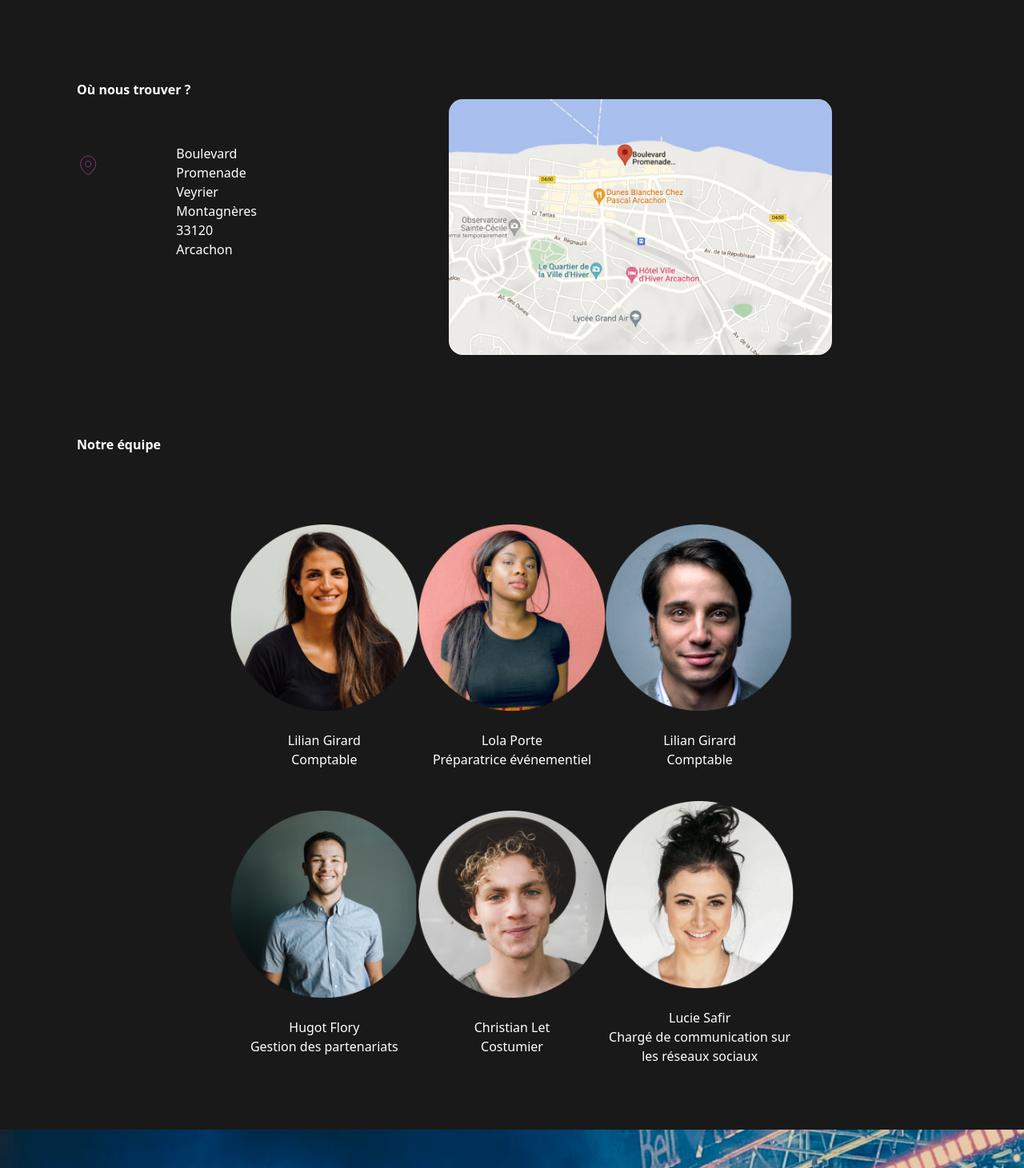
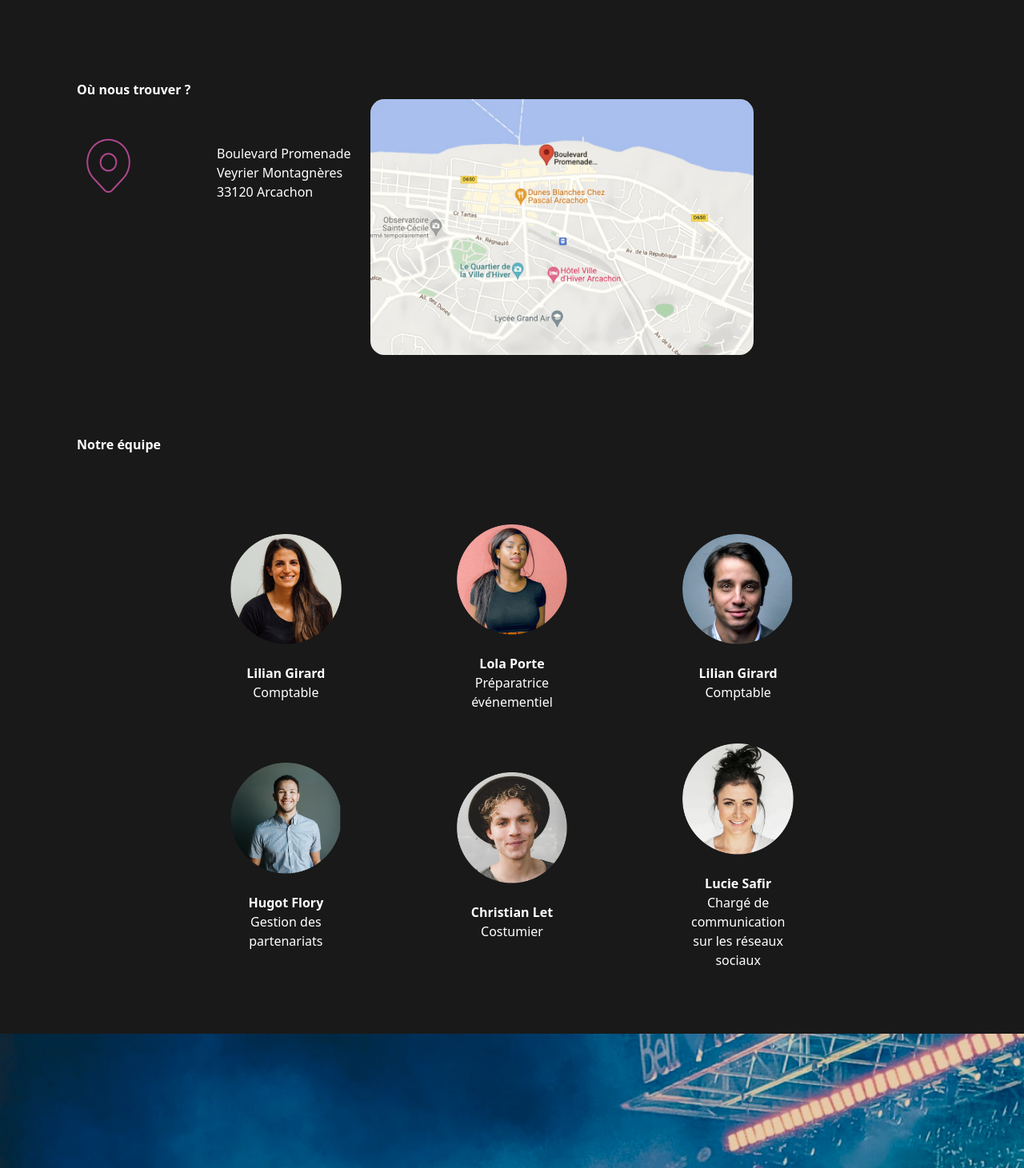
Before and after one commit to Marion-gillot/sae-gillot, a Vue app: page /apropos in a window 1280 px wide. Shown: the part 409-1870 px from the top of the page at 80% size. Built offline with nearby package versions, Linux system fonts and the light colour scheme.

Commit message:
début de responsive

```diff
--- a/src/views/AproposView.vue
+++ b/src/views/AproposView.vue
@@ -1,60 +1,65 @@
 <template>
-   <h1 class="mx-24 mt-20 text-2xl font-bold pt-9">À propos de Sunset</h1>
+   <h1 class="mx-24 mt-20 sm:text-xl md:text-1xl lg:text-2xl font-bold pt-9">À propos de Sunset</h1>
 
    <h2 class="mx-24 mt-20 text-1xl font-bold pt-9">Notre mission</h2>
    <p class="mx-24 mt-10">Nous avons comme mission la musique une source de bien être pour tous, et accessible à tous. Nous nous engageons à aider les plus jeunes à pouvoir participer à nos festivals, afin d’apporter une source d’évasion à travers les musiques de nos artistes les plus talentueux. </p>
 
     <h2 class="mx-24 mt-20 text-1xl font-bold pt-5">Où nous trouver ?</h2>
 
+
+
+    <div class="grid grid-cols-2 md:grid-cols-1 sm:grid-cols-1 gap-x-4">
         <div class="flex">
             <LocalisationView class="mx-24 mt-10"/>
             <p class="mt-14 w-48">Boulevard Promenade Veyrier Montagnères 33120 Arcachon</p>
-    <img src="/img/map.jpg" class="rounded-10xl mx-60 h-80" alt="carte du lieu du festival">
+            <img src="/img/map.jpg" class="rounded-10xl h-80" alt="carte du lieu du festival">
         </div>
+    </div>
+
 
  <h2 class="mx-24 mt-20 text-1xl font-bold pt-5">Notre équipe</h2>
 
- <div class="mx-72 mt-12 grid grid-cols-3">
+ <div class="mx-72 mt-12 grid grid-cols-1 md:grid-cols-3 sm:grid-cols-2 gap-x-36 justify-items-center">
       <div class="place-content-center mt-10">
          <img src="/img/bulle-1.png" alt="travailleur 3">
-         <p class="text-center mt-6">Lilian Girard</p>
+         <p class="text-center mt-6 font-bold">Lilian Girard</p>
          <p class="text-center">Comptable</p>
      </div>
 
       <div class="place-content-center mt-10">
          <img src="/img/bulle-2.png" alt="travailleur 3">
-         <p class="text-center mt-6">Lola Porte</p>
+         <p class="text-center mt-6 font-bold">Lola Porte</p>
          <p class="text-center">Préparatrice événementiel</p>
      </div>
 
       <div class="place-content-center mt-10">
          <img src="/img/bulle-3.png" alt="travailleur 3">
-         <p class="text-center mt-6">Lilian Girard</p>
+         <p class="text-center mt-6 font-bold">Lilian Girard</p>
          <p class="text-center">Comptable</p>
      </div>
 
       <div class="place-content-center mt-10">
          <img src="/img/bulle-4.png" alt="travailleur 3">
-         <p class="text-center mt-6">Hugot Flory</p>
+         <p class="text-center mt-6 font-bold">Hugot Flory</p>
          <p class="text-center">Gestion des partenariats</p>
      </div>
 
       <div class="place-content-center mt-10">
          <img src="/img/bulle-5.png" alt="travailleur 3">
-         <p class="text-center mt-6">Christian Let</p>
+         <p class="text-center mt-6 font-bold">Christian Let</p>
          <p class="text-center">Costumier</p>
      </div>
 
       <div class="place-content-center mt-10">
          <img src="/img/bulle-6.png" alt="travailleur 3">
-         <p class="text-center mt-6">Lucie Safir</p>
+         <p class="text-center mt-6 font-bold">Lucie Safir</p>
          <p class="text-center">Chargé de communication sur les réseaux sociaux</p>
      </div>
 </div>
 
 
     <div class="bg-[url('/img/img-a-propos.jpg')] bg-cover w-screen h-screen bg-no-repeat mt-20 grid place-content-center ">
-        <h2 class="z-10 text-3xl text-center">Une innovation écologique et économique</h2>
+        <h2 class="z-10 sm:text-xl md:text-2xl lg:text-3xl text-center">Une innovation écologique et économique</h2>
     </div>
 
     <h2 class="mx-24 mt-20 text-1xl font-bold pt-5">Nous sommes responsable de toute forme de dégradation environnemental ou bien public</h2>
--- a/src/views/ArtisteView.vue
+++ b/src/views/ArtisteView.vue
@@ -2,13 +2,13 @@
     <main>
 
     <div class="bg-[url('/img/hero-artiste.jpg')] bg-cover w-screen h-screen bg-no-repeat mt-20 grid place-content-center ">
-        <p class="text-2xl sm:text-3xl md:text-4xl">Description des artistes présents ce 20 Avril</p>
-        <p class="text-1xl sm:text-3xl md:text-4xl">Dans un univers rempli de mélodies</p>
+        <p class="text-2xl sm:text-3xl md:text-3xl font-bold text-center">Description des artistes présents ce 20 Avril</p>
+        <p class="text-1xl sm:text-2xl md:text-2xl font-bold text-center">Dans un univers rempli de mélodies</p>
     </div>
 
-    <h2 class="text-illustrationrose text-3xl font-bold ml-24 mt-32">01. PNL</h2>
+    <h2 class="text-illustrationrose sm:text-2xl md:text-2xl lg:text-3xl font-bold ml-24 mt-32">01. PNL</h2>
 
-    <div class="relative flex w-full overflow-x-auto pt-24">
+    <div class="relative flex w-full overflow-x-auto pt-9">
       <div class="w-2/3 shrink-0 rounded-lg shadow-xl">
         <img src="/img/pnl-3.jpeg" alt="image du groupe pnl" class="max-h-96" />
       </div>
@@ -25,7 +25,7 @@
 <p class="mx-24 w-3/4 mt-10">PNL ( qui signifie Peace N Lové ) est qualifié comme le meilleur duo du rap Français. Mondialement connu, le groupe est composé de deux frères Ademo et N.O.S, sous leurs vrais noms : Tarik et Nabil Andrieu, originaires de la cité des Tarterêts à Corbeil-Essonnes dans le 91. </p>
 <p class="mx-24 w-3/4 mt-10">PNL se distingue par un style musical décrit comme cru, hypnotique et émouvant qui souffle un vent frais sur le rap Français. Malgré leurs succès fous, ces deux personnes restent modeste, humble, et n’oublient surtout pas ce qu’ils étaient avant. Synonyme de succès fou et de révolution rapologique. Ils visent toujours plus haut, ce qui me reflète totalement. Un amour fraternel et familial très puissant, des paroles à plusieurs significations pour cacher qui nous sommes réellement. </p>
 
-<div class="flex justify-center items-center space-x-60 pt-20 pb-32 ">
+<div class="grid grid-cols-2 justify-items-center gap-x-4 pt-20 pb-32 ">
     <div>
         <img src="/img/ademo.png" alt="photo d'Ademo">
         <p class="text-center mt-6">Ademo</p>
@@ -38,7 +38,7 @@
 </div>
 
 
-<h2 class="mx-24 font-bold text-2xl">Leurs albums</h2>
+<h2 class="mx-24 font-bold sm:text-xl md:text-1xl lg:text-2xl">Leurs albums</h2>
     <ul class="mx-32 mt-7">
         <li>- Que la famille - 2015</li>
         <li>- Le monde chico - 2015</li>
@@ -46,9 +46,9 @@
         <li>- Deux frères - 2019</li>
     </ul>
 
-<h2 class="text-illustrationrose text-3xl font-bold ml-24 mt-32">01. Jul</h2>
+<h2 class="text-illustrationrose sm:text-2xl md:text-2xl lg:text-3xl font-bold ml-24 mt-32">01. Jul</h2>
 
-    <div class="relative flex w-full overflow-x-auto pt-24">
+    <div class="relative flex w-full overflow-x-auto pt-9">
       <div class="w-2/3 shrink-0 rounded-lg shadow-xl">
         <img src="/img/jul-1.jpeg" alt="image de Jul" class="max-h-96" />
       </div>
@@ -65,8 +65,8 @@ $
 <p class="mx-24 w-3/4 mt-10">Né à Marseille le 14 janvier 1990, JUL, de son vrai nom Julien Marie, a fait une entrée fracassante dès ses débuts dans l’univers du rap. </p>
 <p class="mx-24 w-3/4 mt-10">Pour Jul, son amour pour le rap s’est affirmé lorsqu’il était âgé de 12 ans. Renvoyé de son établissement où il passait un BEP Vente après trois mois, il change de vie à 17 ans. De là, il se met à faire des petits boulots avant de travailler avec son père dans des chantiers de construction de piscines. Avec sa première paie, il s’offre un micro et une carte son. Un an plus tard, il abandonne les chantiers pour se concentrer totalement au rap.</p>
 
-<h2 class="mx-24 mt-20 font-bold text-2xl">Ses albums</h2>
-    <ul class="mx-32 mt-7 grid grid-cols-2">
+<h2 class="mx-24 mt-20 font-bold sm:text-xl md:text-1xl lg:text-2xl">Ses albums</h2>
+    <ul class="mx-32 mt-7 grid grid-cols-1 md:grid-cols-2 ">
         <li>- Dans ma paranoïa - 2014</li>
         <li>- Lacrizeomic - 2014</li>
         <li>- Je trouve pas le sommeil - 2014</li>
@@ -87,9 +87,9 @@ $
         <li>- Indépendance 2021</li>
     </ul>
 
-<h2 class="text-illustrationrose text-3xl font-bold ml-24 mt-32">01. Ziak</h2>
+<h2 class="text-illustrationrose sm:text-2xl md:text-2xl lg:text-3xl font-bold ml-24 mt-32">01. Ziak</h2>
 
-    <div class="relative flex w-full overflow-x-auto pt-24">
+    <div class="relative flex w-full overflow-x-auto pt-9">
 
       <div class="w-2/3 shrink-0 rounded-lg shadow-xl">
         <img src="/img/ziak.png" alt="image de Ziak" class="max-h-96" />
@@ -106,14 +106,14 @@ $
 <p class="mx-24 w-3/4 mt-10">Opérant dans un style musical peu représenté dans l'hexagone, la drill, il se fait également remarquer par sa manière assez singulière d'envisager sa communication : l'artiste apparaît systématiquement visage masqué dans ses clips, et aucune information sur son identité n'est divulguée.
 Avec une communication très restreinte, les commentaires sur ses clips sont rapidement désactivés afin d'augmenter l'engouement autour de sa musique.</p>
 
-<h2 class="mx-24 mt-20 font-bold text-2xl">Ses albums</h2>
+<h2 class="mx-24 mt-20 font-bold sm:text-xl md:text-1xl lg:sm:text-xl md:text-1xl lg:text-2xl">Ses albums</h2>
     <ul class="mx-32">
         <li>- Akimbo - 2021</li>
     </ul>
 
-<h2 class="text-illustrationrose text-3xl font-bold ml-24 mt-32">01. Gazo</h2>
+<h2 class="text-illustrationrose sm:text-2xl md:text-2xl lg:text-3xl font-bold ml-24 mt-32">01. Gazo</h2>
 
-    <div class="relative flex w-full overflow-x-auto pt-24">
+    <div class="relative flex w-full overflow-x-auto pt-9">
       <div class="w-2/3 shrink-0 rounded-lg shadow-xl">
         <img src="/img/gazo-1.jpeg" alt="image de Gazo" class="max-h-96" />
       </div>
@@ -131,7 +131,7 @@ Selon certaines sources, il ferait partie d'un gang auquel il fait souvent réf
 
 </p>
 
-<h2 class="mx-24 mt-20 font-bold text-2xl">Ses albums</h2>
+<h2 class="mx-24 mt-20 font-bold sm:text-xl md:text-1xl lg:sm:text-xl md:text-1xl lg:text-2xl">Ses albums</h2>
     <ul class="mx-32">
         <li>- Drill FR - 2021</li>
     </ul>
--- a/src/views/ArtistesView.vue
+++ b/src/views/ArtistesView.vue
@@ -24,10 +24,10 @@
         <img src="/img/jul-portrait.jpg" alt="portrait de jul" class="w-4/4" />
       </div>
       <div class="w-full  rounded-lg shadow-xl">
-        <img src="/img/gazo-portrait.jpg" alt="portrait de gazo"  class="w-4/4"/>
+        <img src="/img/gazo-portrait.jpg" alt="portrait de gazo" class="w-4/4"/>
       </div>
       <div class="w-full  rounded-lg shadow-xl">
-        <img src="/img/ziak-portrait.jpg" alt="portrait de ziak"  class="w-4/4"/>
+        <img src="/img/ziak-portrait.jpg" alt="portrait de ziak" class="w-4/4"/>
       </div>
     </div>
 
--- a/src/views/ContactView.vue
+++ b/src/views/ContactView.vue
@@ -105,10 +105,10 @@
     </div>
 </form>
 
-<h2 class="text-illustrationrose text-center text-3xl">Service client </h2>
+<h2 class="text-illustrationrose text-center sm:text-1xl md:text-1xl lg:text-2xl">Service client </h2>
 
-<div class="mx-72 mt-20 grid grid-cols-2 ">
-    <div class="bg-white h-52 w-96 rounded-8xl">
+<div class="mx-72 mt-20 grid grid-cols-1 md:grid-cols-2 sm:grid-cols-2 gap-x-4 justify-items-center">
+    <div class="bg-white h-52 w-96 mb-10 rounded-8xl">
         <p class="text-black text-center pt-12">Appelez nous</p>
         <div class="flex">
             <TelephoneView class="mx-5 mt-5"/>
--- a/src/views/ProgrammationView.vue
+++ b/src/views/ProgrammationView.vue
@@ -2,14 +2,14 @@
     <main>
 
         <div class="bg-[url('/img/hero-programmation.jpg')] w-screen h-screen bg-cover bg-no-repeat mt-20 grid place-content-center">
-            <p class=" text-2xl text-center p-80 ">Nos prochains concerts...</p>
+            <p class="sm:text-xl md:text-1xl lg:text-2xl text-center p-80 ">Nos prochains concerts...</p>
         </div>
 
         <div class="bg-[url('/img/deco-rose.png')] w-screen h-screen bg-contain bg-no-repeat mt-20">
-            <p class=" text-2xl text-right p-80 ">Suivez et réservez les concerts de Sunset </p>
+            <p class="sm:text-xl md:text-1xl lg:text-2xl text-right p-80 ">Suivez et réservez les concerts de Sunset </p>
         </div>
 
-        <h2 class="mx-24 text-2xl font-bold mb-20">Prochainement</h2>
+        <h2 class="mx-24 sm:text-xl md:text-1xl lg:text-2xl font-bold mb-20">Prochainement</h2>
 
         <div class="grid grid-cols-1 md:grid-cols-3 sm:grid-cols-2 gap-x-4 justify-items-center">
             <CardView nom="PNL" date="20/04/2022" prix="75€/personne" titre="Deux frères" image="/img/pnl-card.png" />
```
Lines whose indentation alone changed are shown as unchanged.
